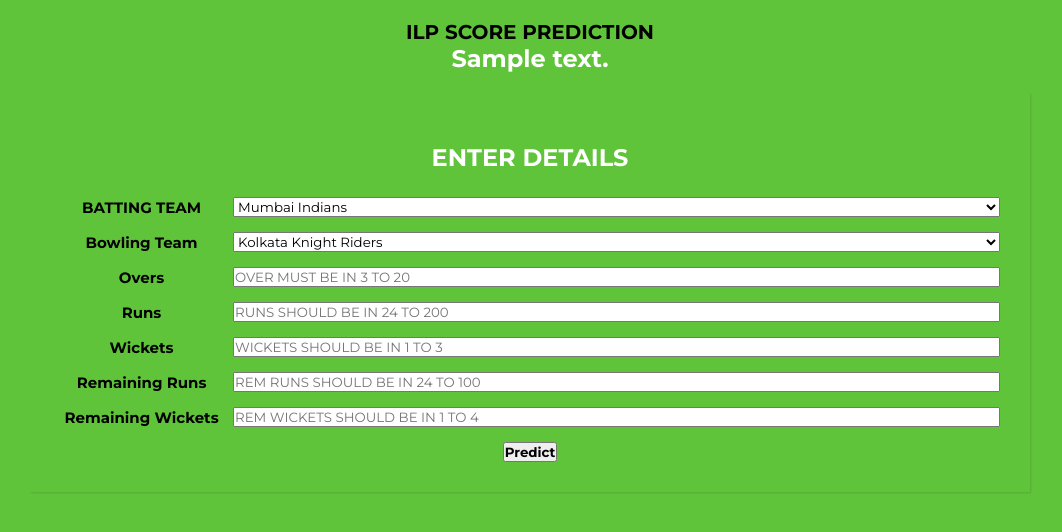
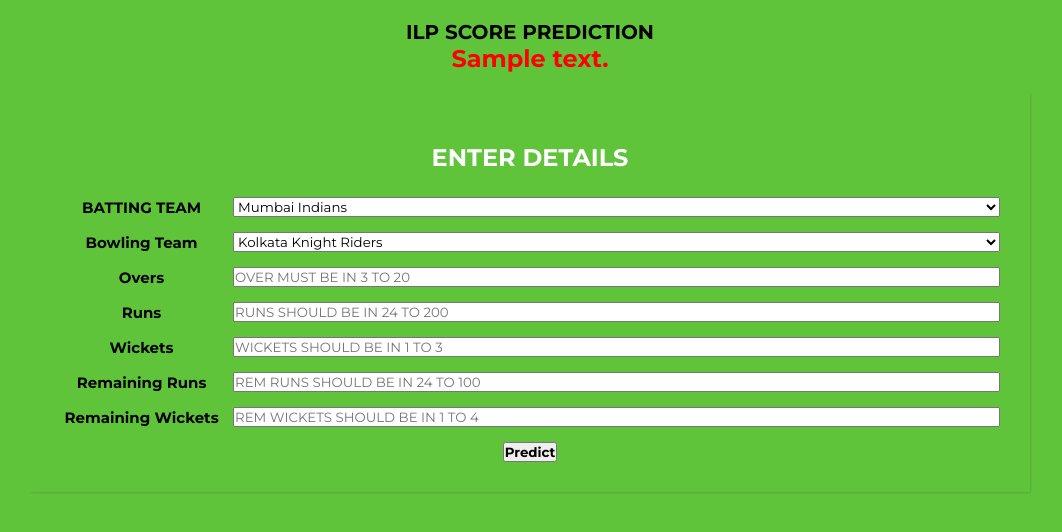
Before and after one commit to srikaram846/IPL-SCORE-PREDICTION-PROJECT, a Flask app: template templates/index.html in a window 1280 px wide. Shown: the top 532 px of the page, without its empty margins (110-1172 px from the left). Run offline with Flask 2, Linux system fonts and the light colour scheme; the template is opened without the code that fills it: most values are stand-ins (such as "Sample title", 1, 10 or a date in 2020); parts of the project's set-up code (start-up, migrations or seed data) failed here and were passed over.

Commit message:
Update index.html

```diff
--- a/templates/index.html
+++ b/templates/index.html
@@ -231,7 +231,7 @@
 <body>
 <div class="title">ILP SCORE PREDICTION</div>
 <form  action="{{ url_for('predict')}}"method="post">
-<h2 style="text-align:center;color:white;">{{ prediction_text }}</h1>
+<h2 style="text-align:center;color:red;">{{ prediction_text }}</h1>
 <div class="wrapper">
 <center>
 <div class="title">Enter Details</div>
```
